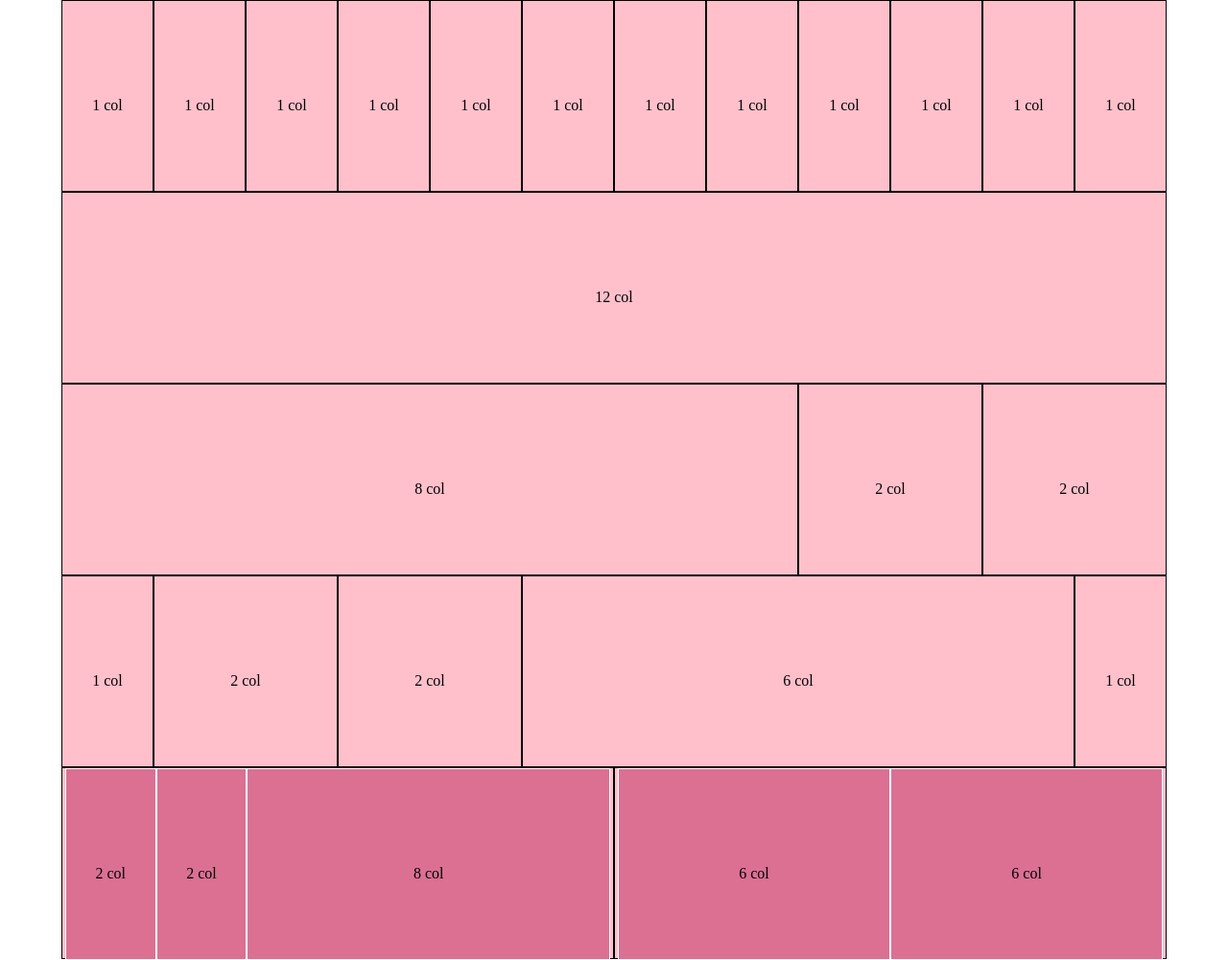
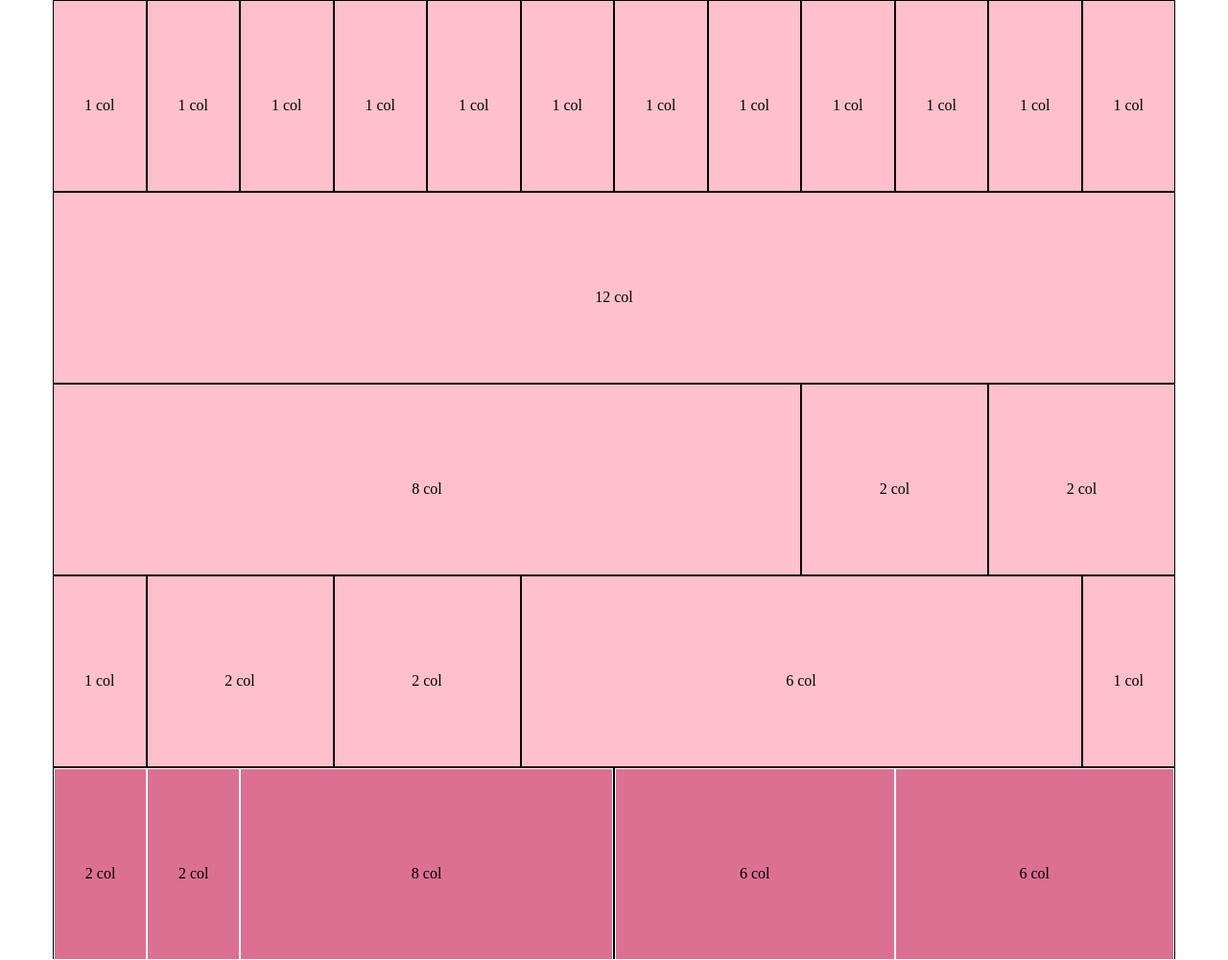
Before and after one commit to Zappykeyboard/html-css-12bool, a plain HTML site: page index.html in a window 1280 px wide. Shown: the whole page at 96% size. Drawn offline with Linux system fonts and the light colour scheme.

Commit message:
modificate dimensioni

```diff
--- a/col12.css
+++ b/col12.css
@@ -7,7 +7,7 @@
 }
 
 .container{
-  width: 90%;
+  width: 1170px;
   margin: 0 auto;
 }
 
--- a/style.css
+++ b/style.css
@@ -15,8 +15,7 @@
 
 .nested{
   background-color: palevioletred;
-  width: 99%;
-
+  width: 100%;
 }
 
 .nested [class*="col-"]{
```
